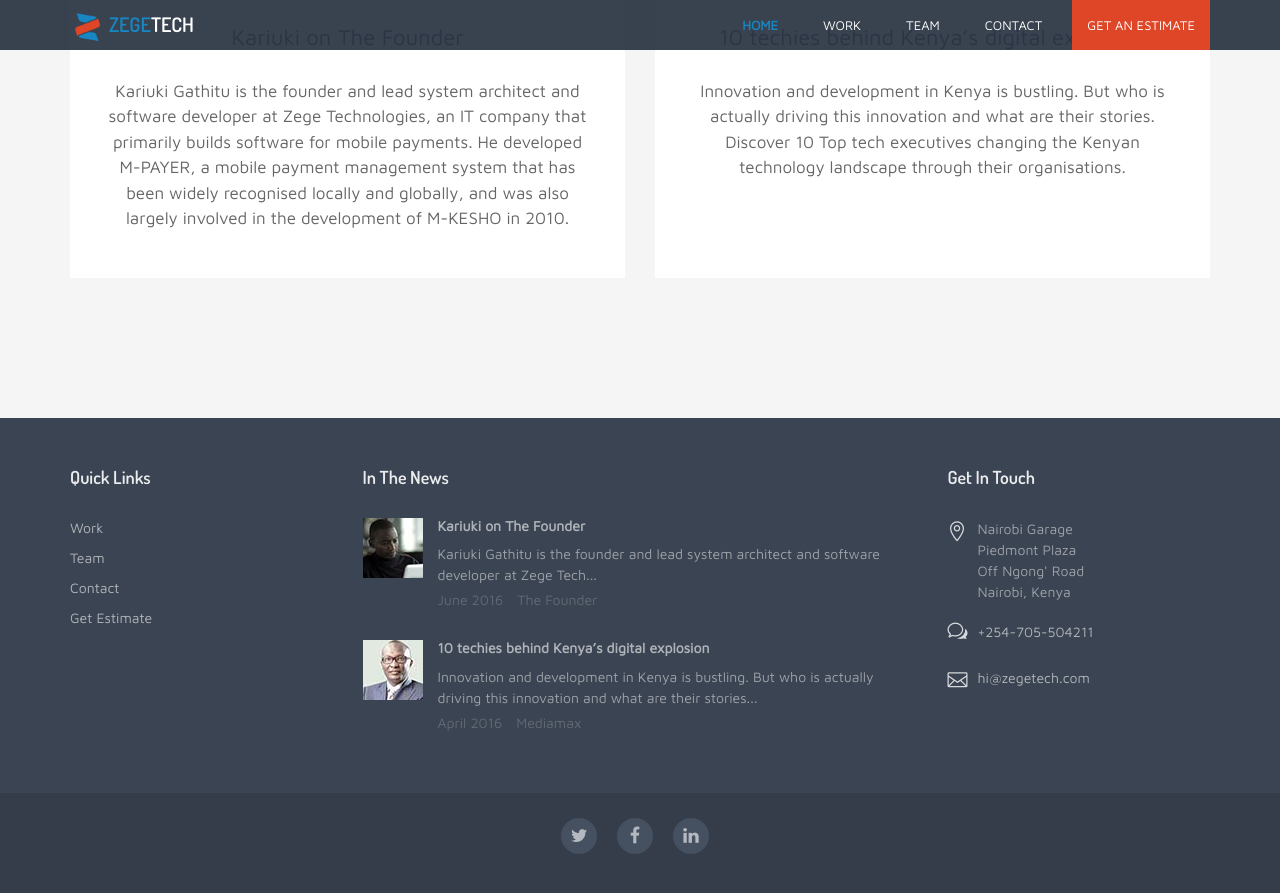
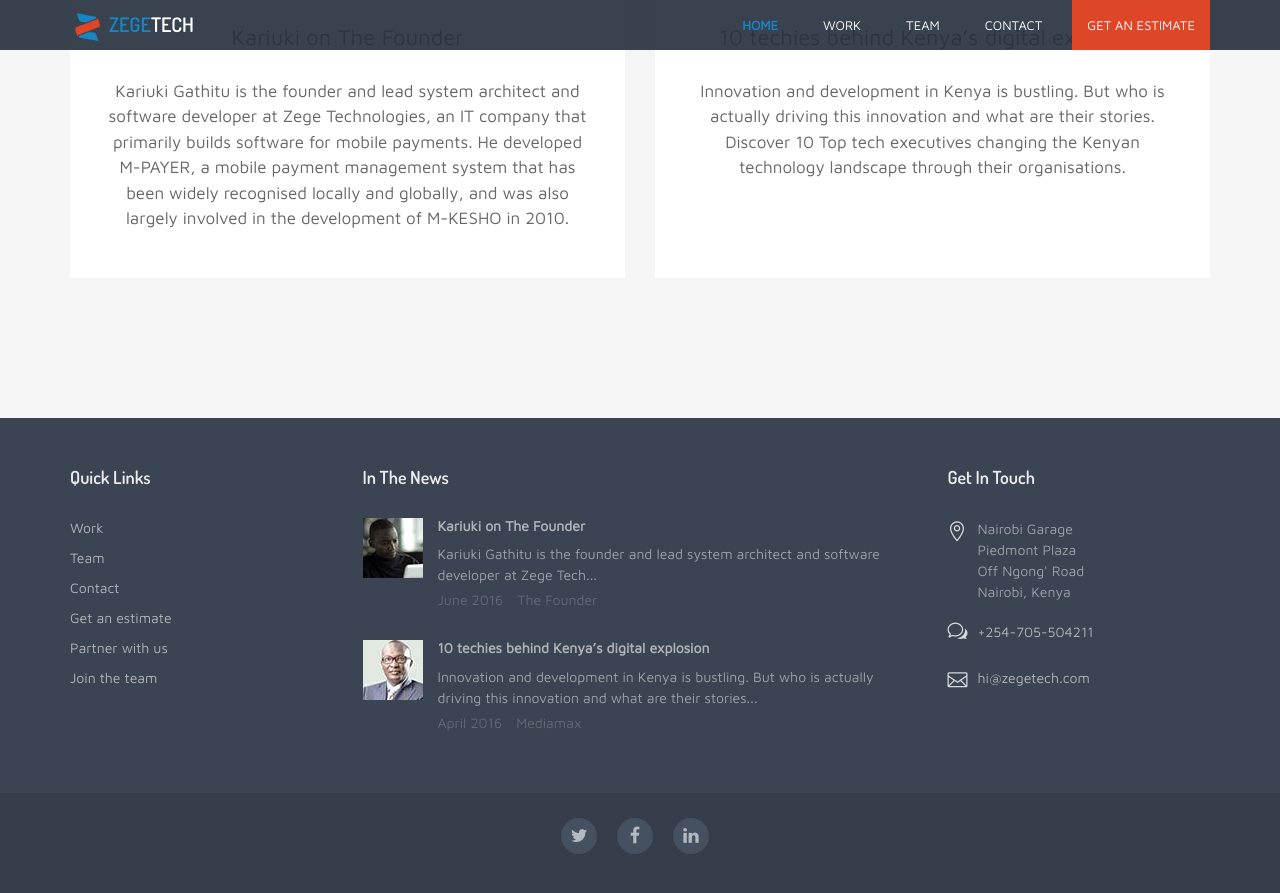
Before and after one commit to zegetech/zegetech.github.io, a Jekyll site: the page built from index.md, in a window 1280 px wide and 900 px high, scrolled down 4947 px. Shown: the top 893 px of the window. Built offline with Jekyll 4.4.1, drawn with Linux system fonts in a browser that asks for light colours.

Commit message:
zegetech-jekyll V 0.0.20 Final touches

```diff
--- a/_includes/footer.html
+++ b/_includes/footer.html
@@ -10,7 +10,9 @@
               <li><a href="/work.html">Work</a></li>
               <li><a href="/team.html">Team</a></li>
               <li><a href="/contact.html">Contact</a></li>
-              <li><a href="/estimate.html">Get Estimate</a></li>
+              <li><a href="/estimate.html">Get an estimate</a></li>
+              <li><a href="/partner.html">Partner with us</a></li>
+              <li><a href="/talent.html">Join the team</a></li>
               <!-- <li><a href="#">Privacy policy</a></li> -->
               <!-- <li><a href="#">Terms &amp; Conditions</a></li> -->
             </ul>
--- a/_includes/meta.html
+++ b/_includes/meta.html
@@ -5,10 +5,10 @@
 <meta name="author" content="">
 <meta name="keywords" content="ruby on rails, angularJs, zege technologies, agile, sprint, MPESA, safaricom, fintech, software developer nairobi, freelancer nairobi, mobile developer, android, ios">
 
-<meta property="og:image" content="webicon.jpg" />
+<meta property="og:title" content="Ruby on Rails and mobile development team | Zegetech">
+<meta property="og:image" content="/webicon.jpg" />
 <meta property="og:url" content="https://www.zegetech.com">
 <meta property="og:description" content="Zegetech is an Agile team with excellent track record &amp; great communication skills. We love Ruby on Rails and mobile development! Ping us!">
-<meta property="og:title" content="Ruby on Rails and mobile development team | Zegetech">
 <meta name="twitter:description" content="Zegetech is an Agile team with excellent track record &amp; great communication skills. We love Ruby on Rails and mobile development! Ping us!">
 <meta name="twitter:title" content="Ruby on Rails and mobile development team | Zegetech">
 <meta name="robots" content="index, follow">
```
